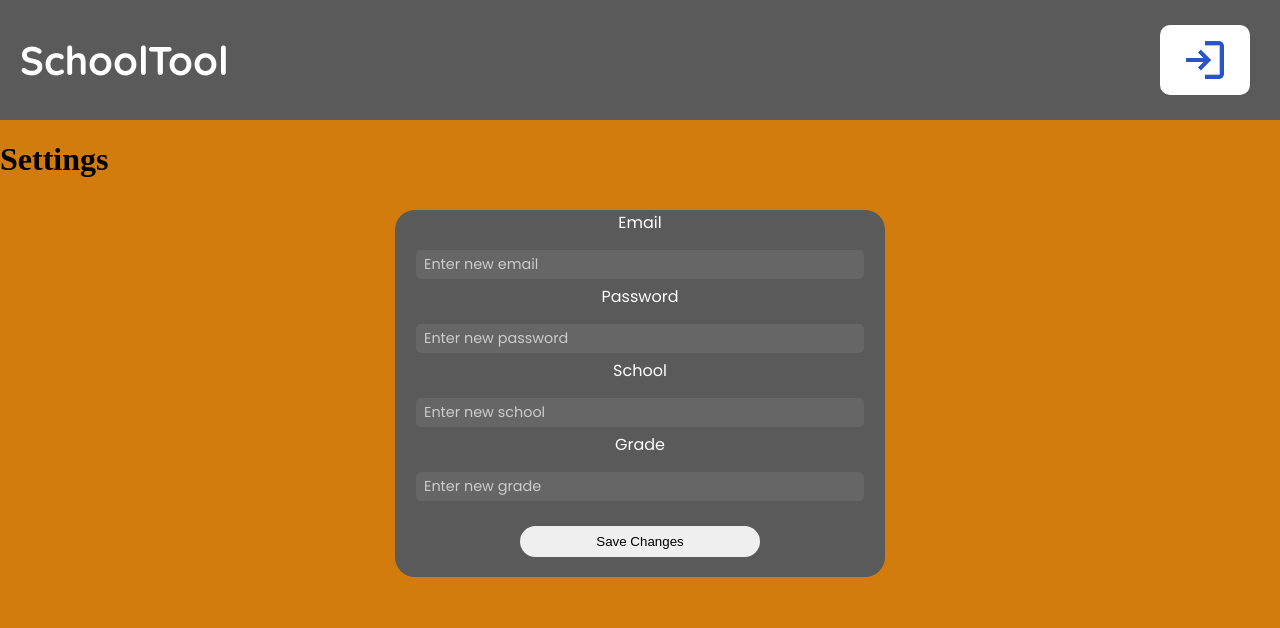
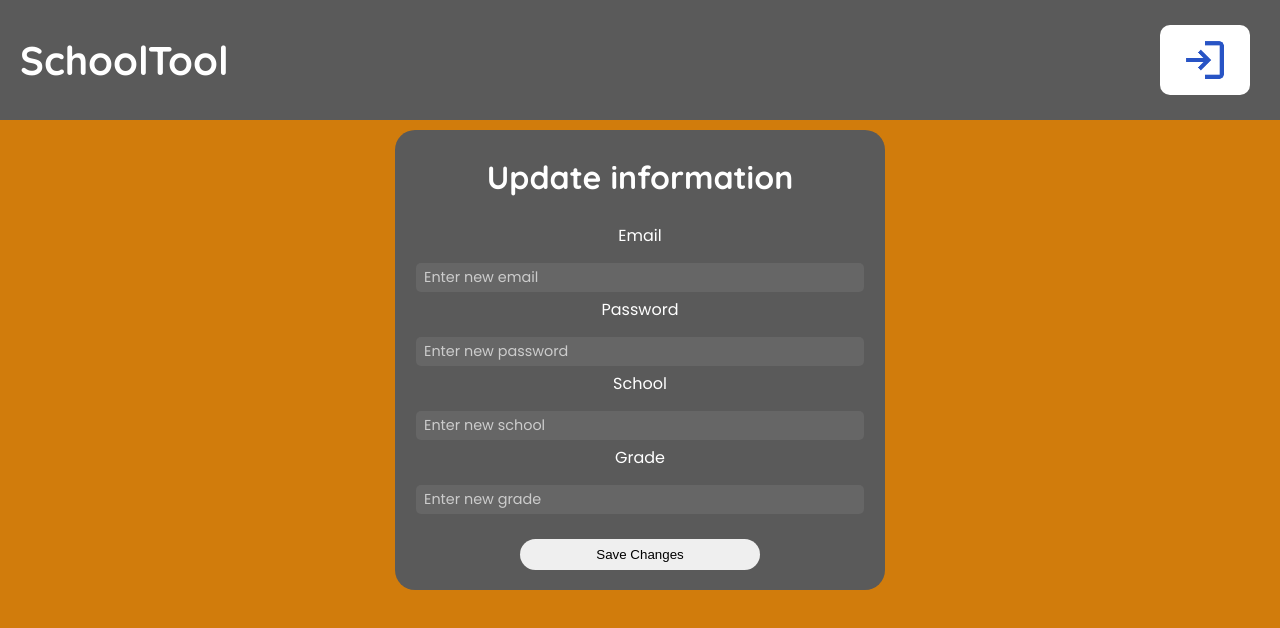
Before and after one commit to MonkyMars/DailySchool, a Next.js app: page /user/settings in a window 1280 px wide. Shown: the top 628 px of the page. Built offline with nearby package versions, Linux system fonts and the light colour scheme.

Commit message:
slightly improved settings

```diff
--- a/pages/user/settings.jsx
+++ b/pages/user/settings.jsx
@@ -52,9 +52,9 @@ const Settings = () => {
                 <title>DailySchool | Settings</title>
             </Head>
             <main className={styles.Main}>
-                <h1>Settings</h1>
                 <section className={styles.Section}>
                     <form onSubmit={handleSubmit}>
+                        <h2>Update information</h2>
                         <label htmlFor="email">Email</label>
                         <input
                             id="email"
```
